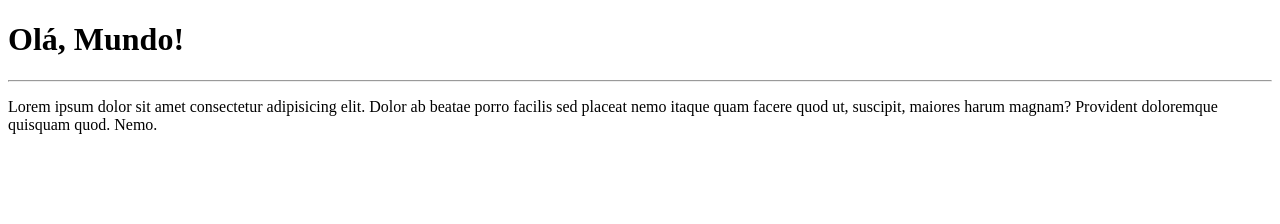
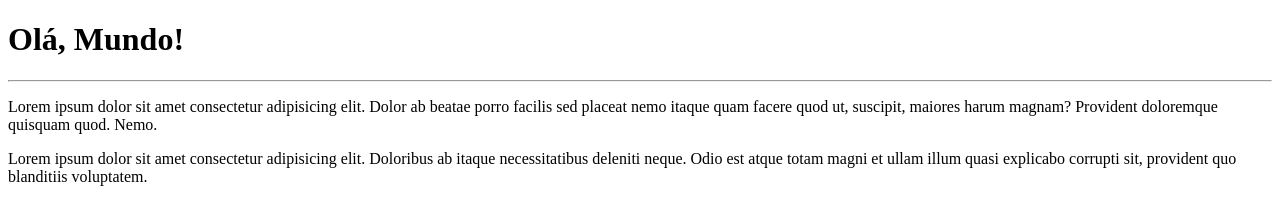
Before and after one commit to MarceloAlvesVicente/HelloWord, a plain HTML site: page Site Exemplo/index.html in a window 1280 px wide. Drawn offline with Linux system fonts and the light colour scheme.

Commit message:
Paragrafo2

```diff
--- a/Site Exemplo/index.html
+++ b/Site Exemplo/index.html
@@ -10,5 +10,6 @@
     <h1>Olá, Mundo!</h1>
     <hr>
     <p>Lorem ipsum dolor sit amet consectetur adipisicing elit. Dolor ab beatae porro facilis sed placeat nemo itaque quam facere quod ut, suscipit, maiores harum magnam? Provident doloremque quisquam quod. Nemo.</p>
+    <p>Lorem ipsum dolor sit amet consectetur adipisicing elit. Doloribus ab itaque necessitatibus deleniti neque. Odio est atque totam magni et ullam illum quasi explicabo corrupti sit, provident quo blanditiis voluptatem.</p>
 </body>
 </html>
```
